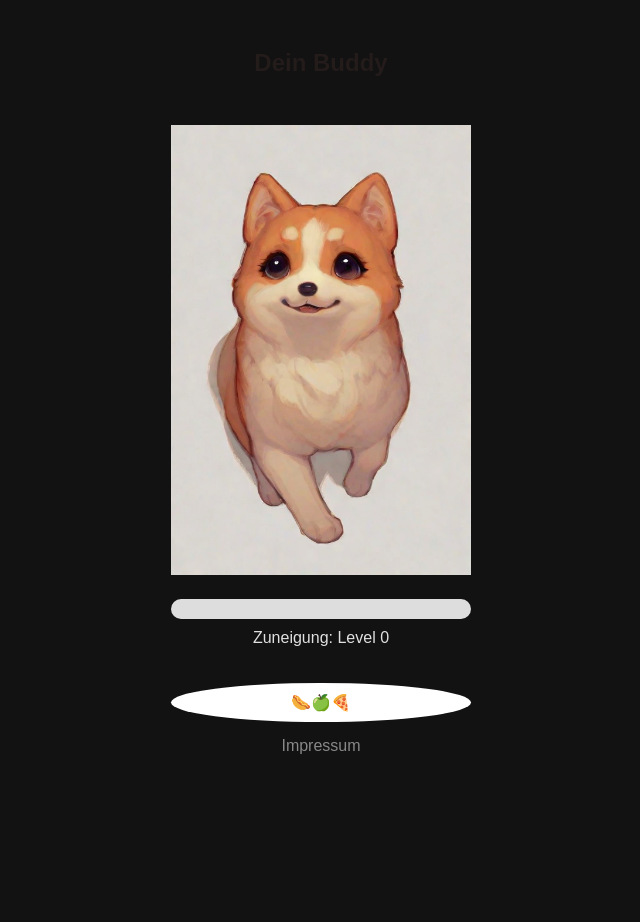
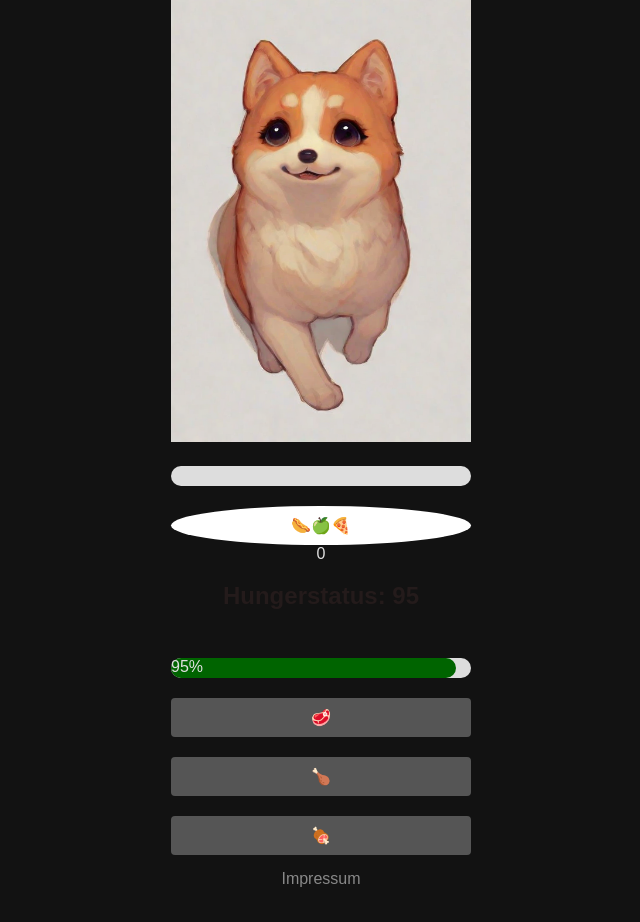
Before and after one commit to dmitrii-vainman/Tamagotchi-2024, a React (Create React App) app in the folder frontend/: page /mainpage in a window 1280 px wide. Shown: the whole page, without its empty margins (319-959 px from the left). Before the commit the page ends 800 px from the top, so only its background shows below. Built offline with nearby package versions, Linux system fonts and the light colour scheme.

Commit message:
fixed users.db

```diff
--- /dev/null
+++ b/frontend/src/components/petFeed.js
@@ -0,0 +1,36 @@
+import React, { useState, useEffect } from 'react';
+
+const VirtualPet = ({hunger, setHunger}) => {
+
+    useEffect(() => {
+        const interval = setInterval(() => {
+            setHunger(prevHunger => Math.max(prevHunger - 1, 0));
+        }, 1000); //dummy mäßig erstmal 1 sek -> später 60sek
+
+        return () => clearInterval(interval); // Aufräumen
+    }, []);
+
+
+    const food1 = () => {
+        setHunger(prevHunger => Math.min(prevHunger + 5, 100));
+    };
+    const food2 = () => {
+        setHunger(prevHunger => Math.min(prevHunger + 10, 100));
+    };
+    const food3 = () => {
+        setHunger(prevHunger => Math.min(prevHunger + 15, 100));
+    };
+
+//Buttons sind erst einmal Prototypen
+    return (
+
+        <div>
+            <button className='food1' onClick={food1} disabled={hunger === 100}>🥩</button> {}
+            <button className='food2' onClick={food2} disabled={hunger === 100}>🍗</button> {}
+            <button className='food3' onClick={food3} disabled={hunger === 100}>🍖</button> {}
+        </div>
+
+    );
+};
+
+export default VirtualPet;
--- a/frontend/src/pages/MainPage.jsx
+++ b/frontend/src/pages/MainPage.jsx
@@ -1,21 +1,21 @@
-import React, { useState } from 'react';
+import React, { useEffect, useState } from 'react';
 import PetImage from '../components/petImage';
+import VirtualPet from '../components/petFeed';
 import { Link } from 'react-router-dom';
 
 const MainPage = ({ petType, selectedColor, petName }) => {
   const [affection, setAffection] = useState(0);
-  const [maxAffectionCount, setMaxAffectionCount] = useState(0); // Track max affection reached
   const [colorA, setColorA] = useState('lightgreen');
+  const [hunger, setHunger] = useState(100);
 
   const increaseAffection = () => {
     if (affection >= 10) {
-      setAffection(0); // Reset affection to 0
-      setMaxAffectionCount(maxAffectionCount + 1); // Increase the count of times max affection is reached
-      setColorA('lightgreen'); // Reset bar color
+      setAffection(10);
+      setColorA('lightcoral');
     } else {
       setAffection(affection + 1);
-      if (affection + 1 === 10) {
-        setColorA('lightcoral'); // Change bar color at max affection
+      if (affection + 1 >= 10) { // Since we're multiplying by 10 for the bar width, 10 * 10 = 100%
+        setColorA('lightcoral');
       }
     }
   };
@@ -27,16 +27,15 @@ const MainPage = ({ petType, selectedColor, petName }) => {
 
       {/* Affection bar */}
       <div style={{ marginTop: '20px', width: '300px', backgroundColor: '#ddd', height: '20px', borderRadius: '10px' }}>
-        <div style={{
-          width: `${affection * 10}%`,
-          backgroundColor: colorA,
-          height: '100%',
-          borderRadius: '10px'
-        }} />
+        <div
+          style={{
+            width: `${affection * 10}%`,
+            backgroundColor: colorA,
+            height: '100%',
+            borderRadius: '10px'
+          }}
+        />
       </div>
-
-      {/* Display max affection count */}
-      <p style={{ marginTop: '10px' }}>Zuneigung: Level {maxAffectionCount}</p>
 
       {/* Button to increase affection */}
       <button
@@ -52,8 +51,38 @@ const MainPage = ({ petType, selectedColor, petName }) => {
       >
         🌭🍏🍕
       </button>
+      {affection}
 
-      <p><Link to="/impressum">Impressum</Link></p>
+      {/* Hunger Bar */}
+      <div>
+        <h2>Hungerstatus: {hunger}</h2>
+
+        {/* Fortschrittsbalken */}
+        <div className="progress-bar" style={{ width: '300px', backgroundColor: '#ddd', borderRadius: '10px', height: '20px' }}>
+          <div
+            className="progress"
+            style={{
+              width: `${hunger}%`,
+              backgroundColor: hunger > 50 ? 'darkgreen' : 'firebrick', // Color change depending on hunger level
+              height: '100%',
+              borderRadius: '10px',
+              transition: 'width 0.5s ease-in-out'
+            }}
+            aria-valuenow={hunger}
+            aria-valuemin={0}
+            aria-valuemax={100}
+          >
+            {hunger}%  {/* Hungeranzeige innerhalb des Balkens */}
+          </div>
+        </div>
+
+        {/* VirtualPet-Komponente */}
+        <VirtualPet hunger={hunger} setHunger={setHunger} />
+
+        <p>
+          <Link to="/impressum">Impressum</Link>
+        </p>
+      </div>
     </div>
   );
 };
```
Also changed, not shown: 1 other file (tests, documents, lock files or other folders).
